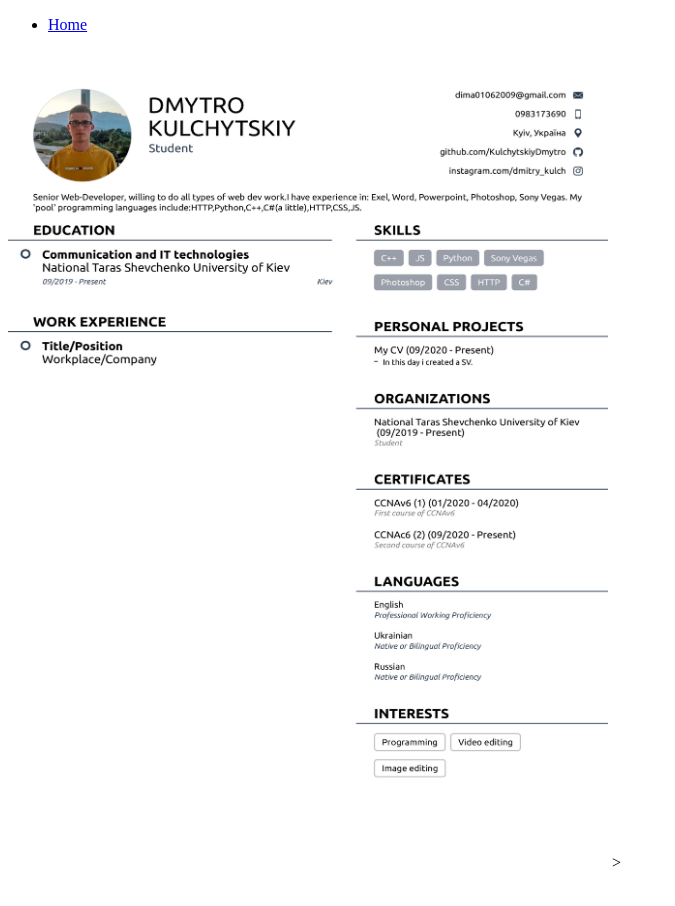
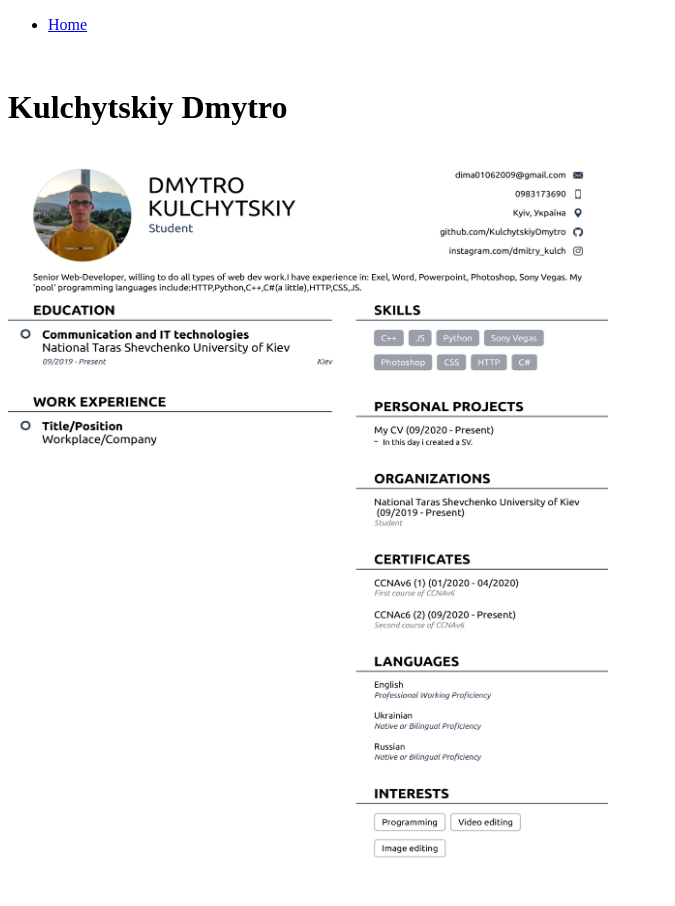
Before and after one commit to KulchytskiyDmytro/KulchytskiyDmytro.github.io, a plain HTML site: page practice1/practice1.html in a window 1280 px wide. Shown: the whole page, without its empty margins (0-675 px from the left). Before the commit the page ends 880 px from the top, so only its background shows below. Drawn offline with Linux system fonts and the light colour scheme.

Commit message:
Update practice1.html

```diff
--- a/practice1/practice1.html
+++ b/practice1/practice1.html
@@ -16,8 +16,8 @@ and open the template in the editor.
             <li><a href="../index.html">Home</a></li>
         </ul>
         <br>
+        <h1>Kulchytskiy Dmytro</h1>
         <img src="images/image.jpg" width="600" height="800">
 
     </body>
-    <body></body>>
 </html>
```
